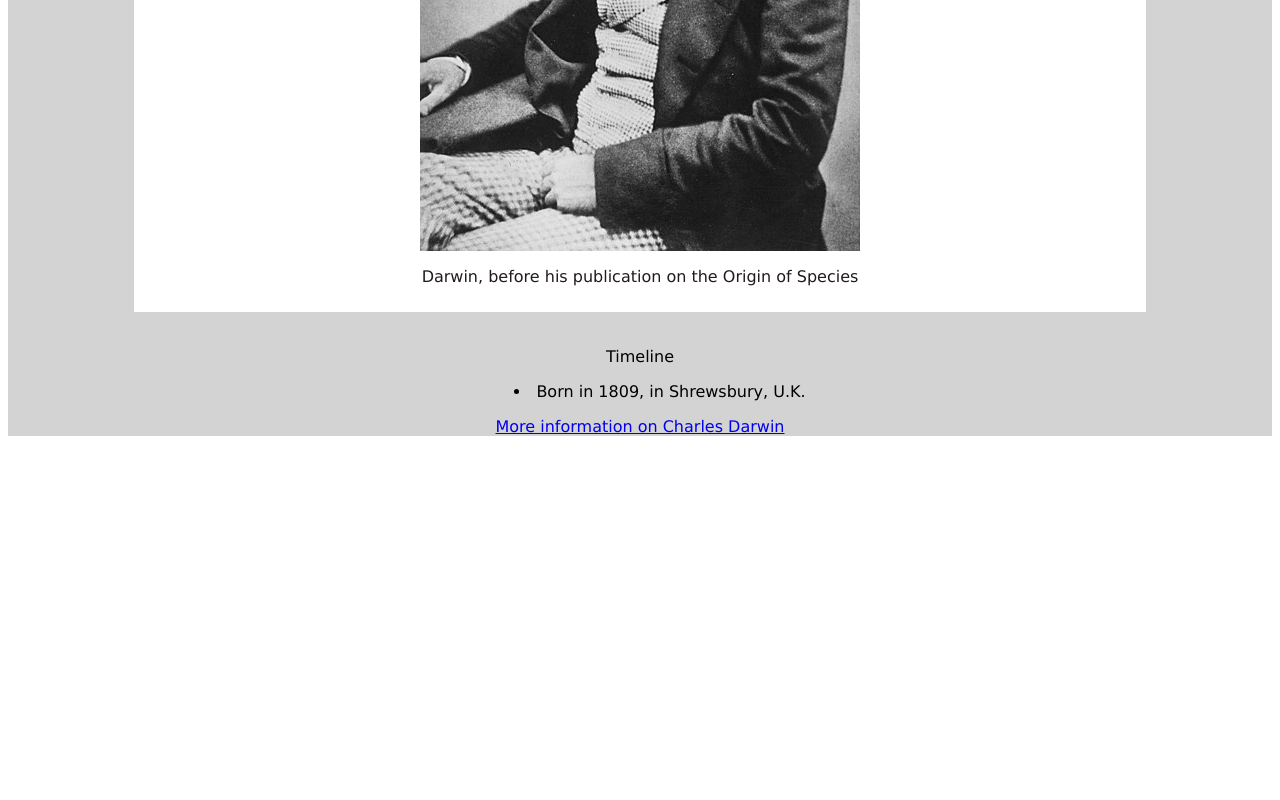
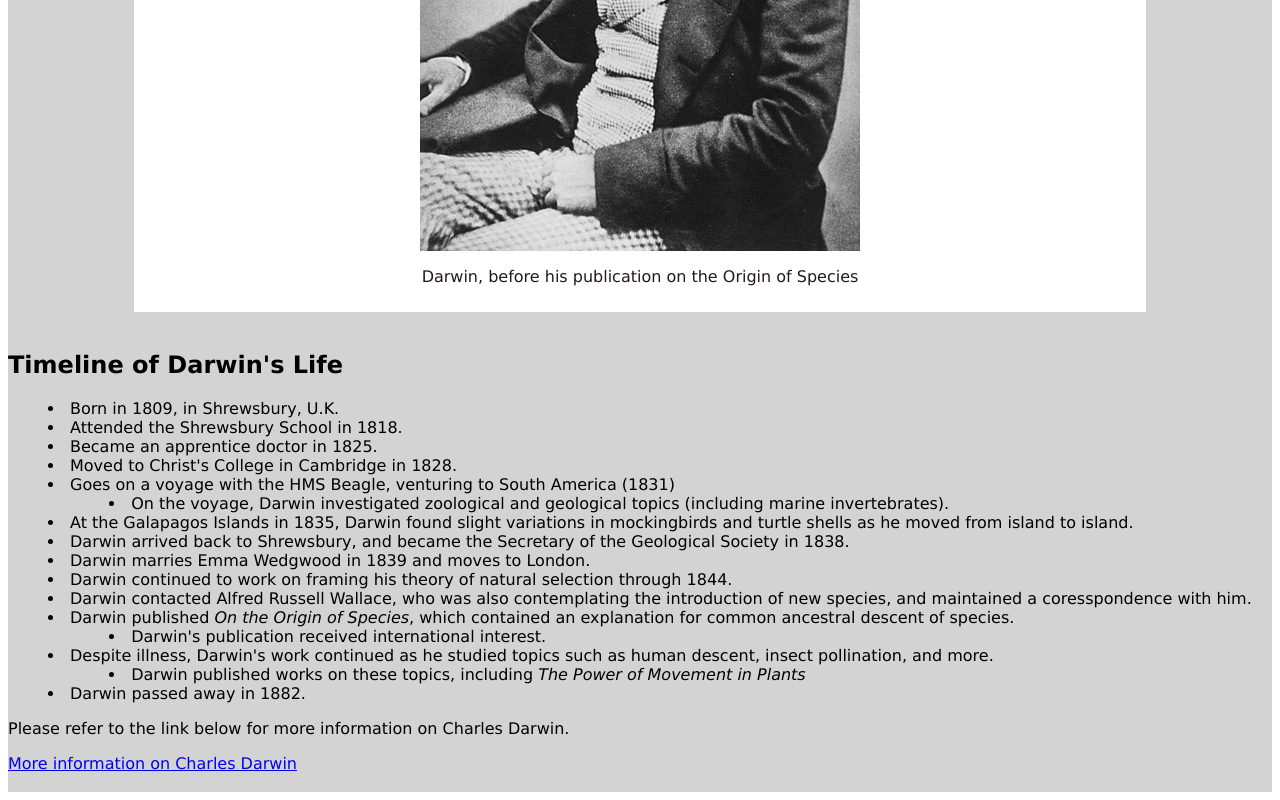
Before and after one commit to pravirchugh/FCC-Responsive-Web-Design-Projects, a plain HTML site: page TributePage/index.html in a window 1280 px wide. Shown: the part 493-1293 px from the top of the page. Before the commit the page ends 937 px from the top, so only its background shows below. Drawn offline with Linux system fonts and the light colour scheme.

Commit message:
Added content

```diff
--- a/TributePage/index.html
+++ b/TributePage/index.html
@@ -25,13 +25,32 @@
 
         <br>
 
-        <div id="tribute-info" style="text-align: center;">
-            <p>Timeline</p>
-            <ul style="text-align: center;">
-                <li style="text-align: center; list-style-position: inside;">Born in 1809, in Shrewsbury, U.K.</li>
+        <div id="tribute-info">
+            <h2>Timeline of Darwin's Life</h2>
+            <ul>
+                <li style="list-style-position: inside;">Born in 1809, in Shrewsbury, U.K.</li>
+                <li style="list-style-position: inside;">Attended the Shrewsbury School in 1818.</li>
+                <li style="list-style-position: inside;">Became an apprentice doctor in 1825.</li>
+                <li style="list-style-position: inside;">Moved to Christ's College in Cambridge in 1828.</li>
+                <li style="list-style-position: inside;">Goes on a voyage with the HMS Beagle, venturing to South America (1831)</li>
+                <li style="list-style-position: inside; padding-left: 5%;">On the voyage, Darwin investigated zoological and geological topics (including marine invertebrates).</li>
+                <li style="list-style-position: inside;">At the Galapagos Islands in 1835, Darwin found slight variations in mockingbirds and turtle shells as he moved from island to island.</li>
+                <li style="list-style-position: inside;">Darwin arrived back to Shrewsbury, and became the Secretary of the Geological Society in 1838.</li>
+                <li style="list-style-position: inside;">Darwin marries Emma Wedgwood in 1839 and moves to London.</li>
+                <li style="list-style-position: inside;">Darwin continued to work on framing his theory of natural selection through 1844.</li>
+                <li style="list-style-position: inside;">Darwin contacted Alfred Russell Wallace, who was also contemplating the introduction of new species, and maintained a coresspondence with him.</li>
+                <li style="list-style-position: inside;">Darwin published <i>On the Origin of Species</i>, which contained an explanation for common ancestral descent of species.</li>
+                <li style="list-style-position: inside; padding-left: 5%;">Darwin's publication received international interest.</li>
+                <li style="list-style-position: inside;">Despite illness, Darwin's work continued as he studied topics such as human descent, insect pollination, and more.</li>
+                <li style="list-style-position: inside; padding-left: 5%;">Darwin published works on these topics, including <i>The Power of Movement in Plants</i></li>
+                <li style="list-style-position: inside;">Darwin passed away in 1882.</li>
             </ul>
 
+            <p>Please refer to the link below for more information on Charles Darwin.</p>
             <a id="tribute-link" target="_blank" href="https://en.wikipedia.org/wiki/Charles_Darwin">More information on Charles Darwin</a>
+
+            <br>
+            <br>
         </div>
     </main>
 </body>
```
